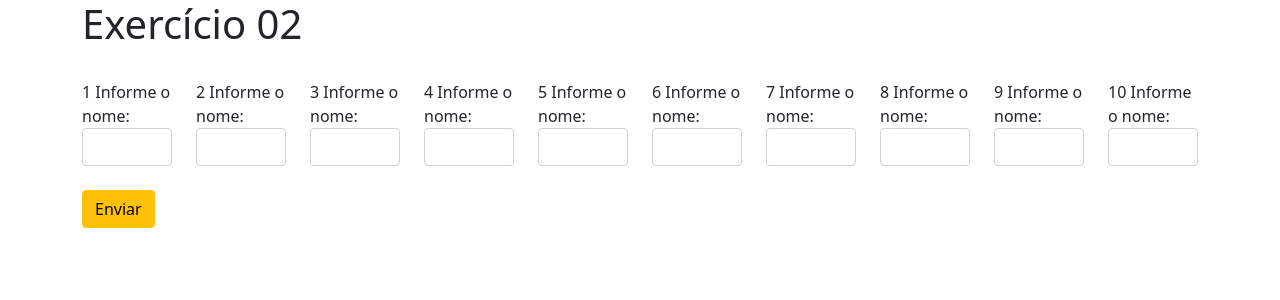
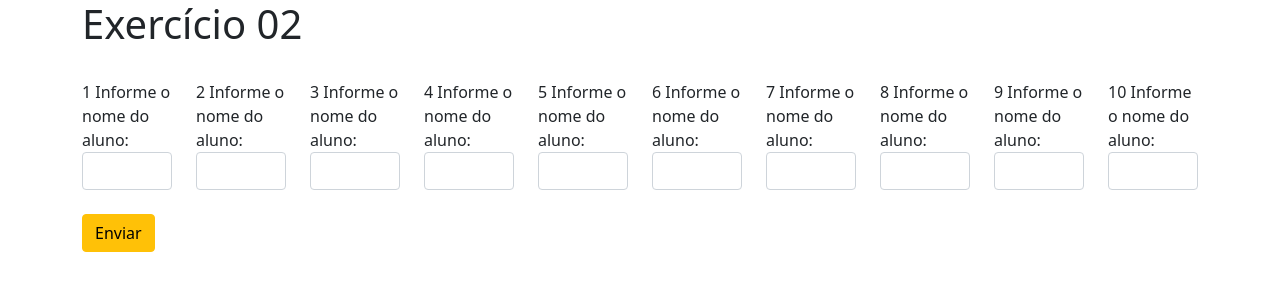
Before and after one commit to LordAkuos/EletivaI-LinguagemProgramacaoIV, a PHP site: page /Lista3/Exer2/index.php in a window 1280 px wide. Shown: the top 300 px of the page. Run offline with PHP 8.4, Linux system fonts and the light colour scheme.

Commit message:
Aula2503

```diff
--- a/Aula2303/Lista3/Exer2/index.php
+++ b/Aula2303/Lista3/Exer2/index.php
@@ -19,7 +19,7 @@
                     for ($i=1; $i <= 10; $i++) {
                 ?>
                     <div class="col">
-                        <label for="nome<?= $i ?>"><?= $i ?> Informe o nome:</label>
+                        <label for="nome<?= $i ?>"><?= $i ?> Informe o nome do aluno:</label>
                         <input type="text" class="form-control" name="nome<?= $i ?>" id="nome<?= $i ?>">
                     </div>
                 <?php
--- a/Aula2303/Lista3/Exer2/resultado.php
+++ b/Aula2303/Lista3/Exer2/resultado.php
@@ -13,7 +13,9 @@
     <body class="container">
         <h1>Resposta do exercício 02</h1>
         <br/>
+        <?php
 
+        ?>
 
         <script src="https://cdn.jsdelivr.net/npm/bootstrap@5.0.2/dist/js/bootstrap.bundle.min.js" integrity="sha384-MrcW6ZMFYlzcLA8Nl+NtUVF0sA7MsXsP1UyJoMp4YLEuNSfAP+JcXn/tWtIaxVXM" crossorigin="anonymous"></script>
         <!-- Option 2: Separate Popper and Bootstrap JS -->
```
